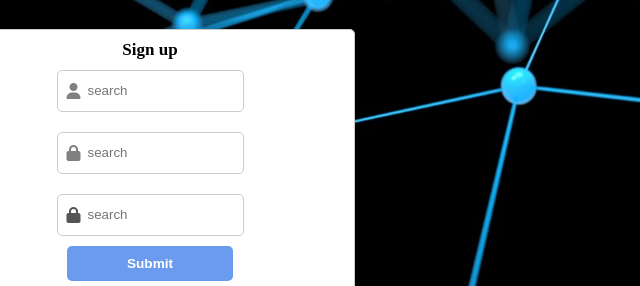
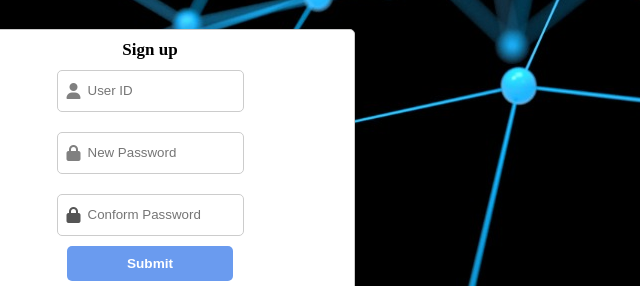
Before and after one commit to Naynsh2904/Blockchain-Based-E-Voting-System, a plain HTML site: page Signup.html in a window 1280 px wide. Shown: the part 298-584 px from the top of the page, 490-1130 px from the left. Drawn offline with Linux system fonts and the light colour scheme.

Commit message:
E-voting system

```diff
--- a/Signup.html
+++ b/Signup.html
@@ -18,15 +18,15 @@
             <h3>Sign up</h3>
             <div class="input-container">
             <i class="fa-solid fa-user" style="color: grey;"></i>
-            <input type="text" placeholder="search">
+            <input type="text" placeholder="User ID">
             </div>
             <div  class="input-container">
                 <i class="fa-solid fa-lock" style="color: grey;"></i>
-                <input type="text" placeholder="search">
+                <input type="text" placeholder="New Password">
             </div>
             <div  class="input-container" >
                 <i class="fa-solid fa-lock"></i>
-                <input type="text" placeholder="search">
+                <input type="text" placeholder="Conform Password">
             </div>
             <Button type="submit" class="submit">Submit</Button>
     </div>
```
Also changed, not shown: index.html (+1 -1 lines).
